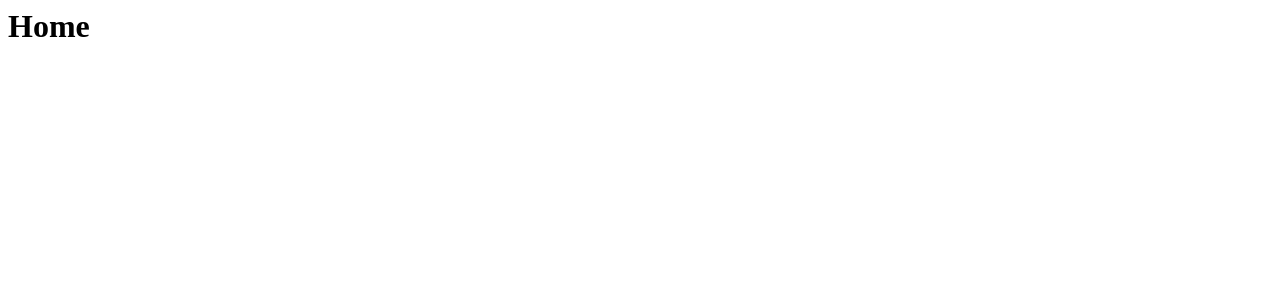
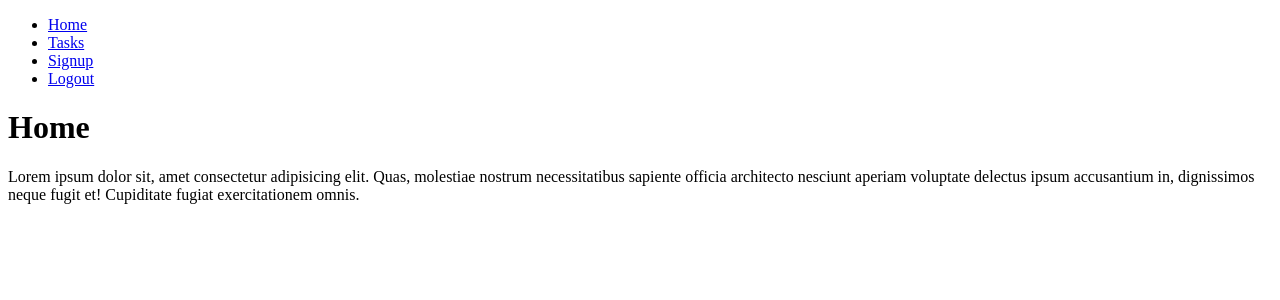
Before and after one commit to vicenteh2o/django-auth-crud, a Django app: page / in a window 1280 px wide. Before the commit the part shown is almost empty. Shown: the top 300 px of the page. Run offline with Django 5.2, Linux system fonts and the light colour scheme.

Commit message:
feat: base template to share common feactures

```diff
--- /dev/null
+++ b/tasks/templates/base.html
@@ -0,0 +1,27 @@
+<!DOCTYPE html>
+<html lang="en">
+  <head>
+    <meta charset="UTF-8" />
+    <meta name="viewport" content="width=device-width, initial-scale=1.0" />
+    <title>Django Crud App</title>
+  </head>
+  <body>
+    <nav>
+      <ul>
+        <li>
+          <a href="/">Home</a>
+        </li>
+        <li>
+          <a href="/tasks">Tasks</a>
+        </li>
+        <li>
+          <a href="/signup">Signup</a>
+        </li>
+        <li>
+          <a href="/logout">Logout</a>
+        </li>
+      </ul>
+    </nav>
+    {% block content %} {% endblock %}
+  </body>
+</html>
--- a/tasks/templates/home.html
+++ b/tasks/templates/home.html
@@ -1 +1,9 @@
+{% extends "base.html" %} {% block content %}
 <h1>Home</h1>
+<p>
+  Lorem ipsum dolor sit, amet consectetur adipisicing elit. Quas, molestiae
+  nostrum necessitatibus sapiente officia architecto nesciunt aperiam voluptate
+  delectus ipsum accusantium in, dignissimos neque fugit et! Cupiditate fugiat
+  exercitationem omnis.
+</p>
+{% endblock %}
--- a/tasks/templates/signup.html
+++ b/tasks/templates/signup.html
@@ -1,3 +1,5 @@
+{% extends "base.html" %} {% block content %}
+
 <h1>Signup</h1>
 {{error}}
 <form action="/signup/" method="post">
@@ -5,3 +7,4 @@
 
   <button>Signup</button>
 </form>
+{% endblock %}
--- a/tasks/templates/tasks.html
+++ b/tasks/templates/tasks.html
@@ -1 +1,3 @@
+{%extends "base.html" %} {% block content %}
 <h1>Tasks</h1>
+{% endblock %}
```
